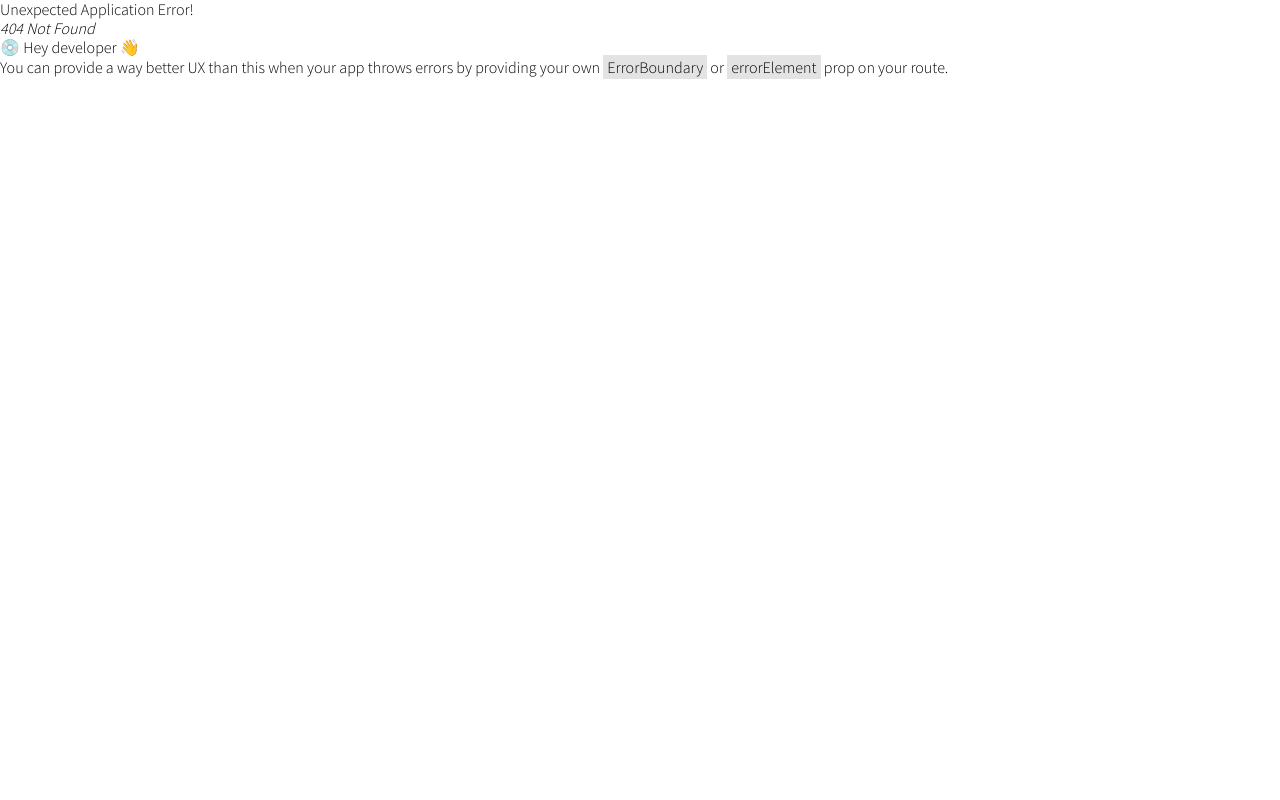
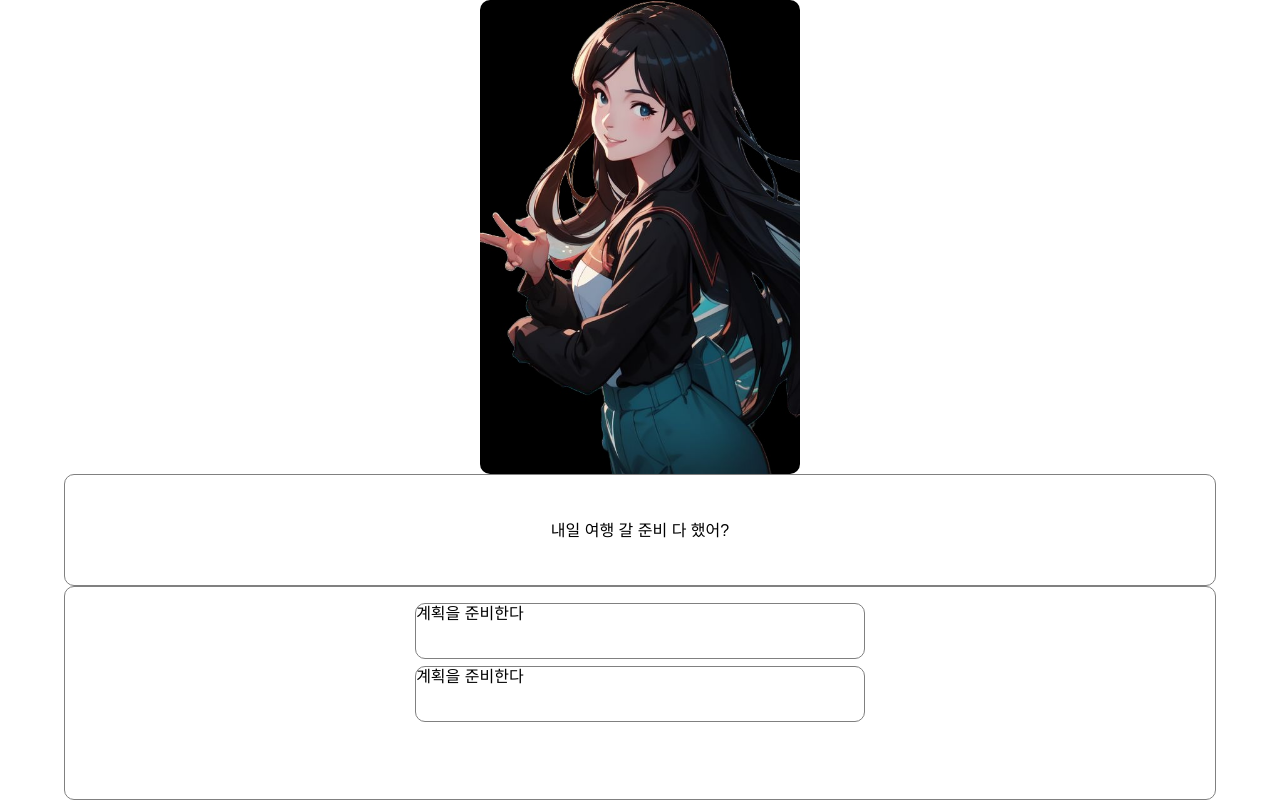
Before and after one commit to bagle-ggul/Bagel-Frontend, a React (Create React App) app: page /main1 in a window 1280 px wide. Before the commit this address had no page. Built offline with nearby package versions, Linux system fonts and the light colour scheme.

Commit message:
feat(main1):main1_function

```diff
--- a/src/Route.jsx
+++ b/src/Route.jsx
@@ -2,7 +2,7 @@ import { createBrowserRouter } from "react-router-dom";
 import Home from "./pages/Home";
 import Help from "./pages/Help";
 import Signup from "./pages/Signup";
-import Start from "./pages/Start";
+import Main1 from "./pages/Main1";
 import Profile from "./pages/Profile";
 const router = createBrowserRouter([
   {
@@ -21,8 +21,8 @@ const router = createBrowserRouter([
         element: <Signup />,
       },
       {
-        path: "start",
-        element: <Start />,
+        path: "main1",
+        element: <Main1 />,
       },
       {
         path: "profile",
--- a/src/components/SelectPageComponent.jsx
+++ b/src/components/SelectPageComponent.jsx
@@ -1,3 +1,5 @@
+import { useState } from "react";
+import { Link, useNavigate } from "react-router-dom";
 import styled from "styled-components";
 
 const StyledBackGround = styled.div`
@@ -41,6 +43,7 @@ const StyledSelectButton = styled.div`
   border-radius: 10px;
   border: 1px solid grey;
   margin: 0.3%;
+  cursor: pointer;
 `;
 
 const StyledChatWrap = styled.div`
@@ -55,24 +58,49 @@ const StyledChatWrap = styled.div`
   align-items: center;
 `;
 
+const NextButton = styled.button`
+  padding: 5rem 10rem;
+  border-radius: 10px;
+  background-color: red;
+  font-size: 3rem;
+  margin: 0.3%;
+  cursor: pointer;
+`;
+
 function SelectPageComponent({
   backgroundImage,
   characterImage,
   buttonSelects,
   chatting,
 }) {
+  const [index, setIndex] = useState(0);
+  const navigate = useNavigate();
+
+  const onClicked = () => {
+    setIndex((prev) => prev + 1);
+  };
+
   return (
     <StyledBackGround bgImage={backgroundImage}>
       <StyledCharacterBackground>
         <img src={characterImage} alt="Character" />
       </StyledCharacterBackground>
-      <StyledChatWrap>{chatting}</StyledChatWrap>
-      <StyledTextWrap>
-        {/* 인덱스가 분기번호 : 2면 2번째 분기 */}
-        {buttonSelects.plot[2].text.map((text) => (
-          <StyledSelectButton>{text.ans}</StyledSelectButton>
-        ))}
-      </StyledTextWrap>
+      {index <= 2 ? (
+        <>
+          <StyledChatWrap>{chatting.plot[index].text}</StyledChatWrap>
+          <StyledTextWrap>
+            {buttonSelects.plot[index].text.map((text, i) => (
+              <StyledSelectButton key={i} onClick={onClicked}>
+                {text.ans}
+              </StyledSelectButton>
+            ))}
+          </StyledTextWrap>
+        </>
+      ) : (
+        <NextButton>
+          <Link to={"/"}>다음 스테이지로...</Link>
+        </NextButton>
+      )}
     </StyledBackGround>
   );
 }
--- a/src/pages/Home.jsx
+++ b/src/pages/Home.jsx
@@ -54,7 +54,7 @@ function Home() {
       <MainWrapper>
         <h1>SAVE ME</h1>
         <Config>
-          <Link to={"/start"}>
+          <Link to={"/main1"}>
             <span>게임시작</span>
           </Link>
           <span>도움말</span>
--- a/src/pages/Start.jsx
+++ b/src/pages/Main1.jsx
@@ -1,15 +1,15 @@
 import SelectPageComponent from "../components/SelectPageComponent";
 import { Data1, Ans1 } from "../utils/data";
 
-function Start() {
+function Main1() {
   return (
     <SelectPageComponent
       //backgroundImage={"./img/Background.png"}
       characterImage={"./img/character.png"}
       buttonSelects={Ans1}
-      chatting={"야 꺼져"}
+      chatting={Data1}
     ></SelectPageComponent>
   );
 }
 
-export default Start;
+export default Main1;
--- a/src/utils/data.jsx
+++ b/src/utils/data.jsx
@@ -1,5 +1,4 @@
-export const Data1 = [
-  {
+export const Data1 = {
   place: "Home",
   plot: [
     {
@@ -15,8 +14,7 @@ export const Data1 = [
       text: "카페로 가기 위한 이동수단 선택!",
     },
   ],
-  },
-];
+};
 
 export const Ans1 = {
   place: "Home",
```
Lines whose indentation alone changed are shown as unchanged.
